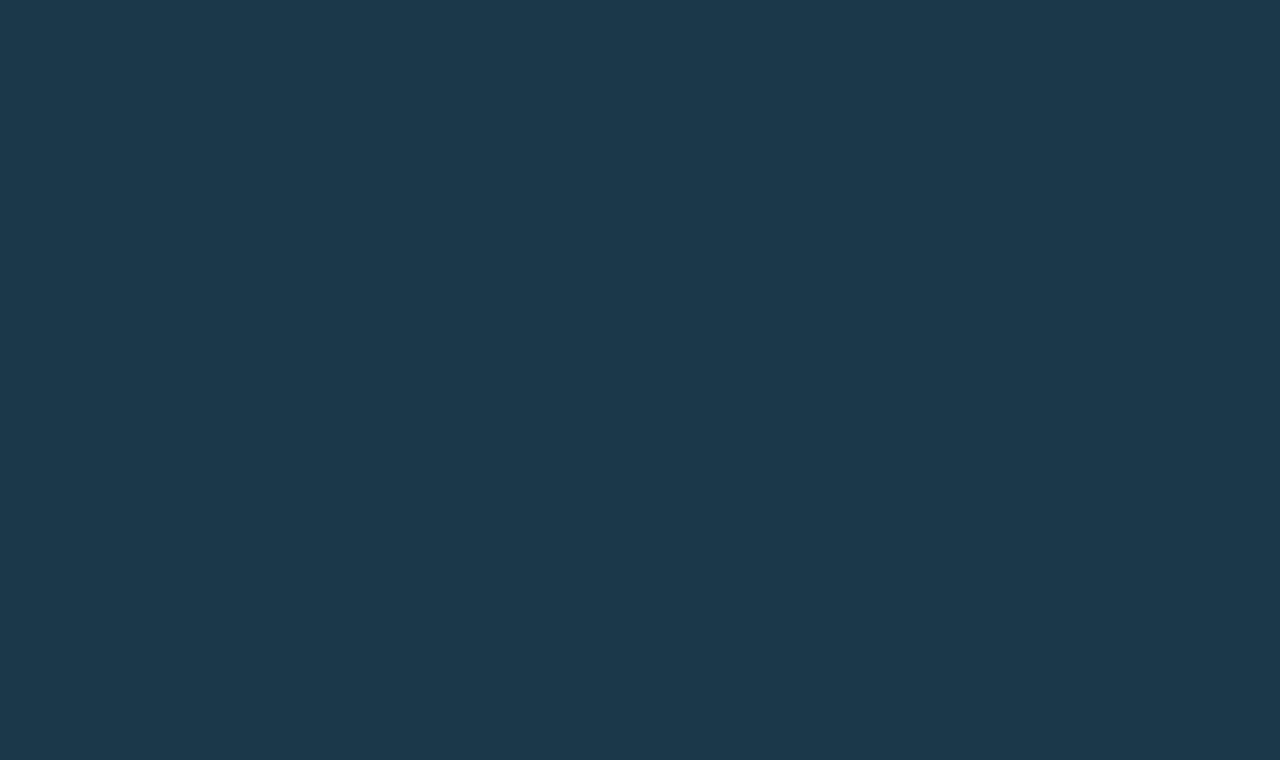
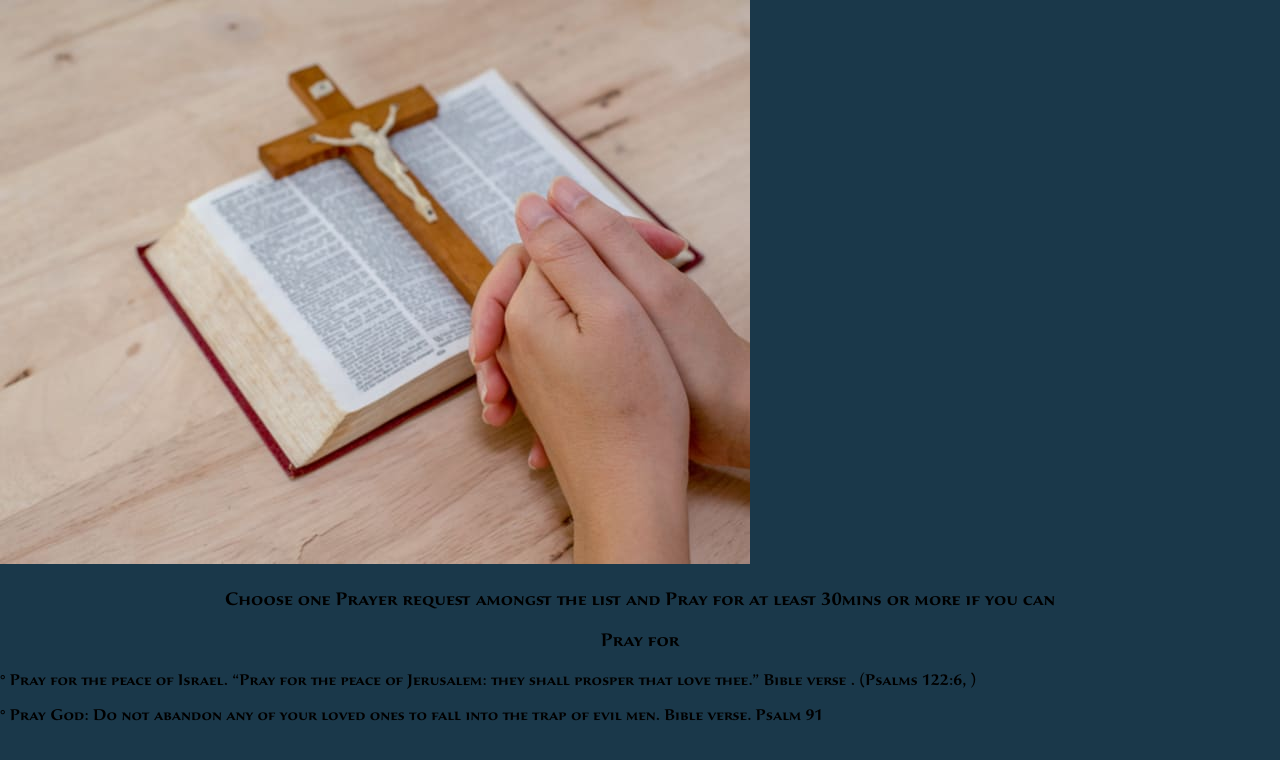
Before and after one commit to Baouldguyd/mowdmin, a React (Create React App) app: page /prayerlist in a window 1280 px wide. Before the commit this address had no page. Shown: the top 760 px of the page. Built offline with nearby package versions, Linux system fonts and the light colour scheme.

Commit message:
updated prayer list

```diff
--- a/src/App.jsx
+++ b/src/App.jsx
@@ -33,6 +33,7 @@ import ProphecyBook from './Components/Media/Books/ProphecyBook';
 import ScriptureText from './Components/Pages/ScriptureText'
 import Intercession from './Components/Events/Intercession';
 import Requests from './Components/Events/Requests';
+import IntercessionList from './Components/Events/IntercessionList';
 
 
 
@@ -62,9 +63,11 @@ const App = () => {
         <Route path='/events/sympossium' element={ <Symposium/> } />
         <Route path='/events/crusade' element={ <CrusadeDetails/> } />
         <Route path='/scripturetext' element={ <ScriptureText/> } />
+
+        {/* Prayers & Request */}
         <Route path='/intercession' element={ <Intercession/> } />
         <Route path='/request' element={ <Requests/> } />
-
+        <Route path='prayerlist' element={<IntercessionList/>} />
 
 
         {/* Audio Pages */}
--- a/src/Components/Events/Intercession.jsx
+++ b/src/Components/Events/Intercession.jsx
@@ -1,46 +1,36 @@
-import React from 'react'
-import biblecross from '../../Assets/biblecross.jpg'
-import { Link } from 'react-router-dom';
-
-// const apiUrl = ''
-
-// try {
-
-// } catch (error) {
-
-// }
-
+import React from "react";
+import biblecross from "../../Assets/biblecross.jpg";
+import { Link } from "react-router-dom";
 
 const Intercession = () => {
   return (
-    <div className='aboutpg'>
+    <div className="aboutpg">
       <style>
-        @import url('https://fonts.googleapis.com/css2?family=Mukta&display=swap');
+        @import
+        url('https://fonts.googleapis.com/css2?family=Mukta&display=swap');
       </style>
 
-      <div className='abouthead'>
-          <div className="aboutheadimg">
-            <img src={biblecross} alt="" />
-          </div>
-
+      <div className="abouthead">
+        <div className="aboutheadimg">
+          <img src={biblecross} alt="" />
+        </div>
       </div>
 
-      <div className='scriptureDiv'>
-          <Link to='/request' >
-          <div className='oldTestament'>
+      <div className="scriptureDiv">
+        <Link to="/request">
+          <div className="oldTestament">
             <h2>PRAYER REQUEST</h2>
+          </div>
+        </Link>
 
-          </div>
-          </Link>
-
-          <div className='newTestament'>
+        <Link to="/prayerlist">
+          <div className="newTestament">
             <h2>INTERCESSION</h2>
           </div>
+        </Link>
       </div>
-
-
     </div>
-  )
-}
+  );
+};
 
 export default Intercession;
--- /dev/null
+++ b/src/Components/Events/IntercessionList.jsx
@@ -0,0 +1,37 @@
+import React from "react";
+import biblecross from "../../Assets/biblecross.jpg";
+
+
+const IntercessionList = () => {
+  return (
+    <div className="aboutpg">
+      <style>
+        @import
+        url('https://fonts.googleapis.com/css2?family=Mukta&display=swap');
+      </style>
+
+      <div className="abouthead">
+        <div className="aboutheadimg">
+          <img src={biblecross} alt="" />
+        </div>
+      </div>
+
+      <div>
+        <h3 style={{textAlign: 'center'}}>Choose one Prayer request amongst the list and Pray for at least 30mins or more if you can</h3>
+        <h3 style={{textAlign: 'center'}}>Pray for</h3>
+
+        <p>
+          ° Pray for the peace of Israel. “Pray for the peace of Jerusalem: they
+          shall prosper that love thee.” Bible verse . (Psalms 122:6, )
+        </p>
+
+        <p>
+          ° Pray God: Do not abandon any of your loved ones to fall into the
+          trap of evil men. Bible verse. Psalm 91
+        </p>
+      </div>
+    </div>
+  );
+};
+
+export default IntercessionList;
```
